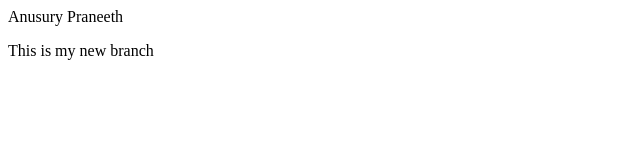
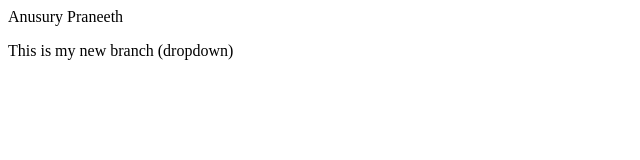
Before and after one commit to anusurypraneeth/localdemo, a plain HTML site: page index.html in a window 1280 px wide. Shown: the full height of the page, 0-640 px from the left. Drawn offline with Linux system fonts and the light colour scheme.

Commit message:
dropdown

```diff
--- a/index.html
+++ b/index.html
@@ -1,2 +1,2 @@
 <p>Anusury Praneeth</p>
-<p>This is my new branch</p>
+<p>This is my new branch (dropdown)</p>
```
